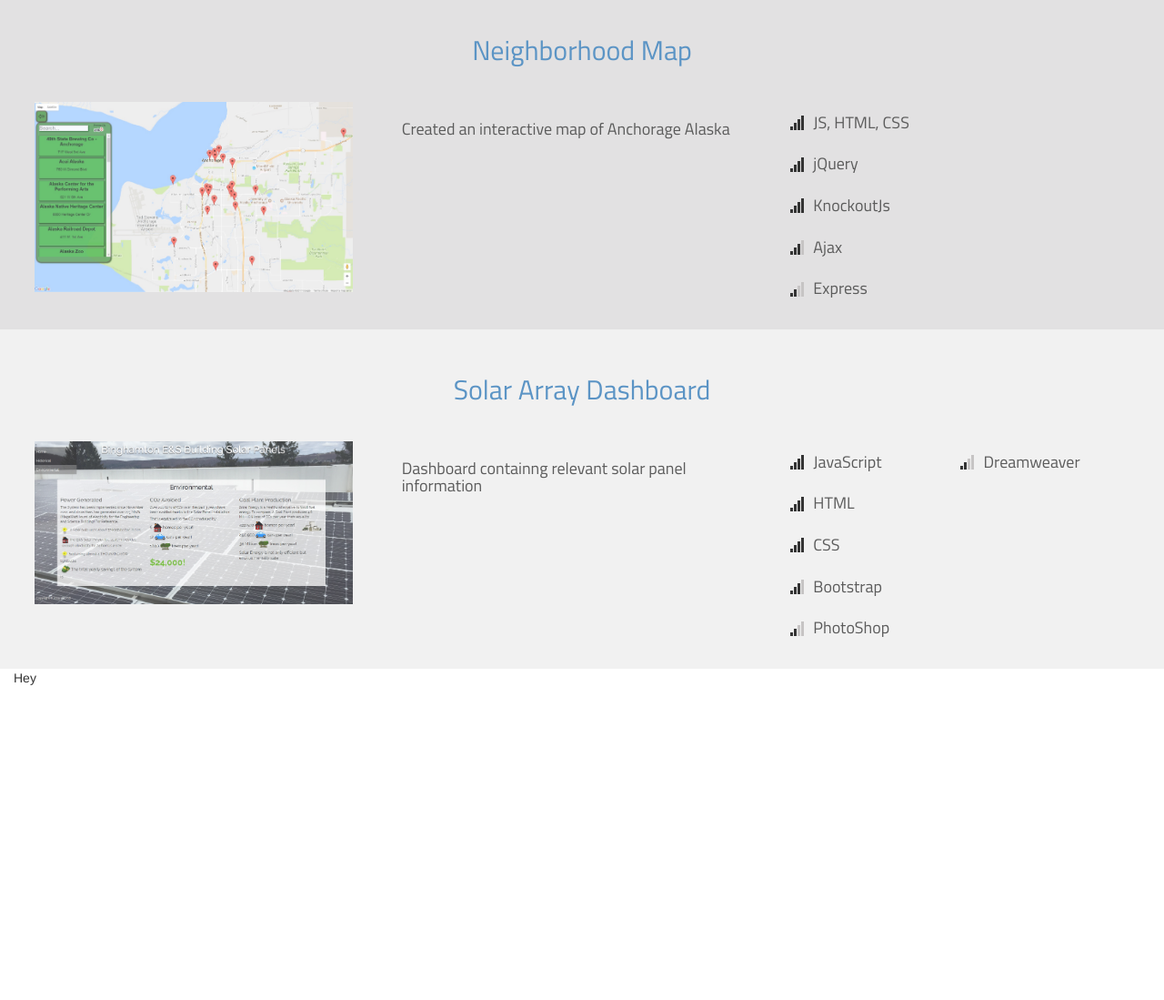
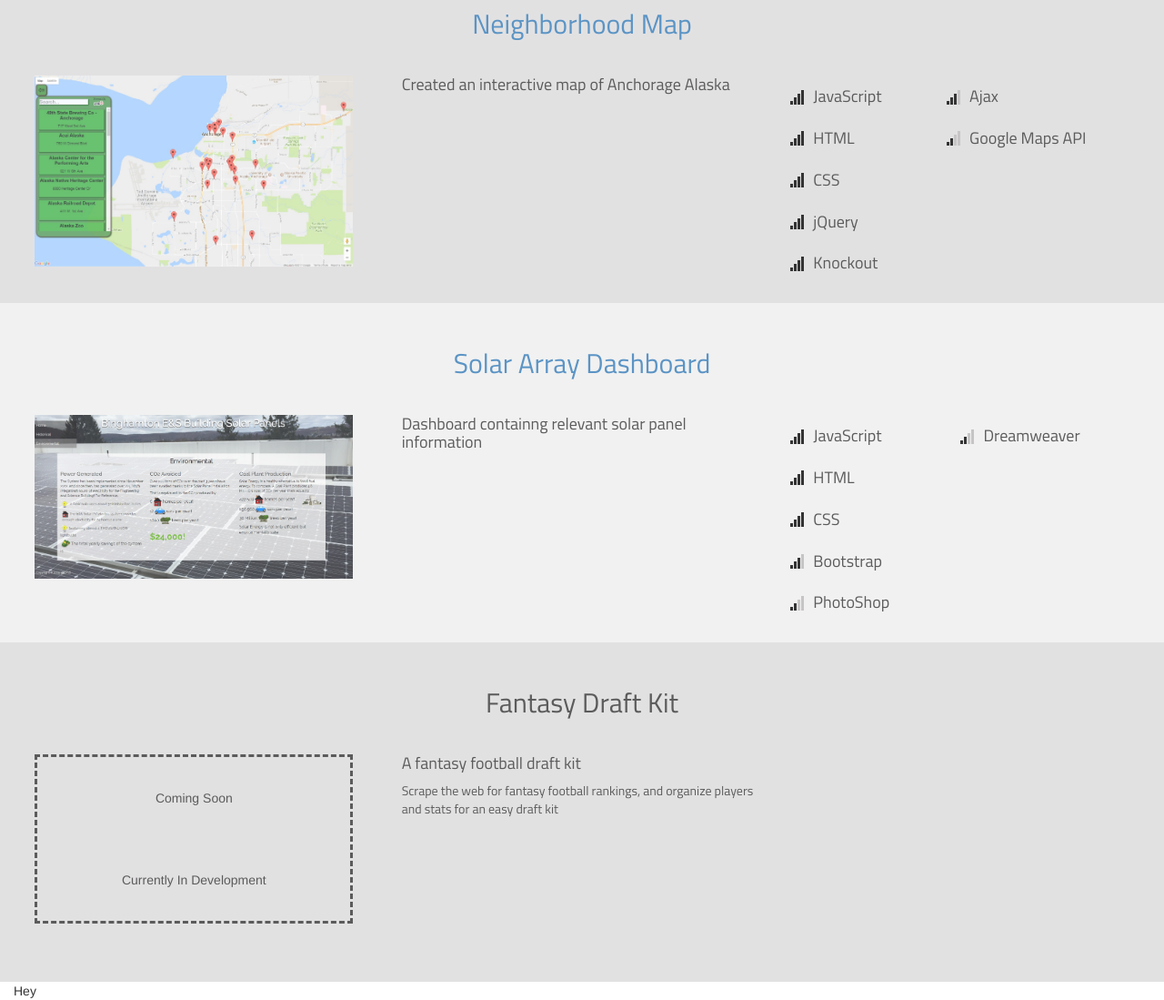
Before and after one commit to sshilal1/onlineResume, a website: page resume.html in a window 1280 px wide. Shown: the part 971-2070 px from the top of the page at 91% size. Before the commit the page ends 1726 px from the top, so only its background shows below. Drawn offline with nearby package versions, Linux system fonts and the light colour scheme; a web font is replaced by a local one.

Commit message:
added coming soon, adjusted css

```diff
--- a/lib/servicebars.js
+++ b/lib/servicebars.js
@@ -26,9 +26,7 @@ function makeBars(skills,location) {
 }
 
 var favorites = {
-  "JavaScript": 10,
-  "HTML": 10,
-  "CSS": 10,
+  "JS, HTML, CSS": 10,
   "jQuery": 10,
   "Socket.io": 10,
   "InteractJS": 9,
@@ -41,11 +39,13 @@ var favorites = {
 }
 
 var neighborhoodMap = {
-  "JS, HTML, CSS": 10,
+  "JavaScript": 10,
+  "HTML": 10,
+  "CSS": 10,
   "jQuery": 10,
-  "KnockoutJs": 10,
+  "Knockout": 10,
   "Ajax": 9,
-  "Express": 7,
+  "Google Maps API": 7,
 }
 
 var dashBoard = {
--- a/resume.html
+++ b/resume.html
@@ -87,9 +87,10 @@
 			</div>
 		</div>
 		<div class="col-sm-4">
-			<h4>Wrote a real time multiplayer card game using modern web technologies</h4>
+			<h3>A real-time, multiplayer card game.</h3>
+			<p>Play against your friends across the world or against logical AI!<br>
+			Implemented Node, Express, and Socket.io on the back end, using websockets for a simplistic and smooth multiplayer engine, efficiently handling many games at once</p>
 			<h4>Integrated many Javascript frameworks for a modern, responsive, and up-to-date mobile friendly front end</h4>
-			<h4>Implemented Node, Express, and Socket.io on the back end, using websockets for a simplistic and smooth multiplayer engine, efficiently handling many games at once</h4>
 		</div>
 		<div class="col-sm-4">
 			<div id="pitch-bars" class="column-sports"></div>
@@ -129,6 +130,23 @@
 			<div id="dash-bars" class="column-sports"></div>
 		</div>
 	</div>
+	<div class="row odd">
+		<div class="col-sm-12">
+			<h2>Fantasy Draft Kit</h2>
+		</div>
+		<div class="col-sm-4" style="text-align: -webkit-center;">
+			<div style="max-width:350px;">
+				<div class="project-img"><div id="comingsoon">Coming Soon<br>Currently In Development</div></div>
+			</div>
+		</div>
+		<div class="col-sm-4">
+			<h4>A fantasy football draft kit</h4>
+			<p>Scrape the web for fantasy football rankings, and organize players and stats for an easy draft kit</p>
+		</div>
+		<div class="col-sm-4">
+			<div id="draft-bars" class="column-sports"></div>
+		</div>
+	</div>
 </div>
 
 <div class="container-fluid">Hey
--- a/style.css
+++ b/style.css
@@ -16,9 +16,16 @@ h2 {
 	opacity: .8;
 }
 
-.col-sm-4 h4 {
+.col-sm-4 h3, .col-sm-4 h4, .col-sm-4 p {
+	margin-top: 0;
 	text-align: left;
-	padding: 10px 0;
+}
+
+#comingsoon {
+	text-align: center;
+	vertical-align: middle;
+	line-height: 90px;
+	border-style: dashed;
 }
 
 #bg {
```
